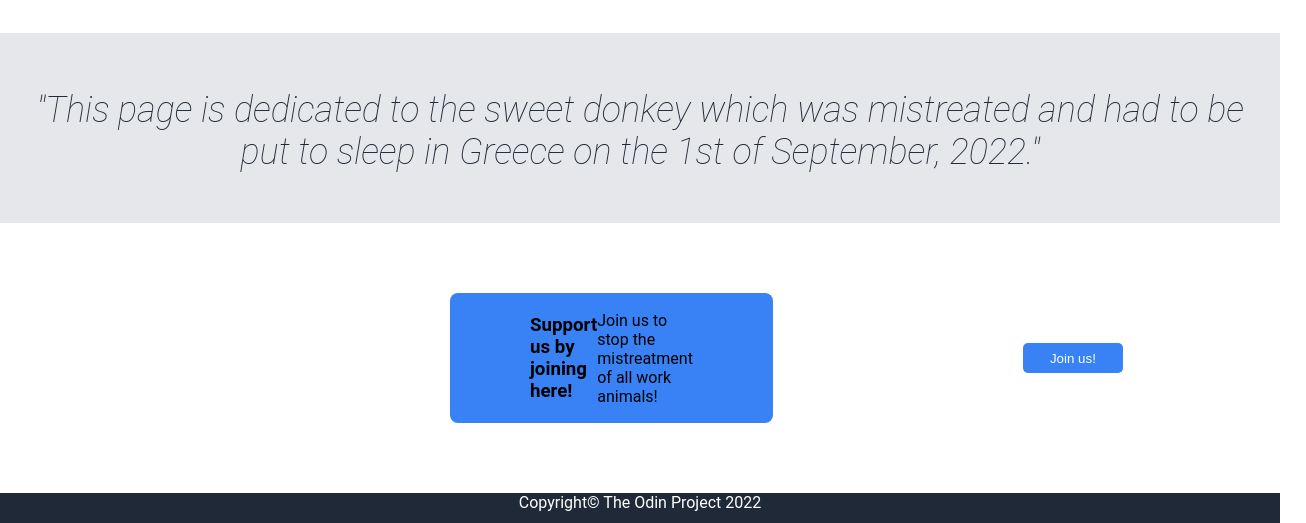
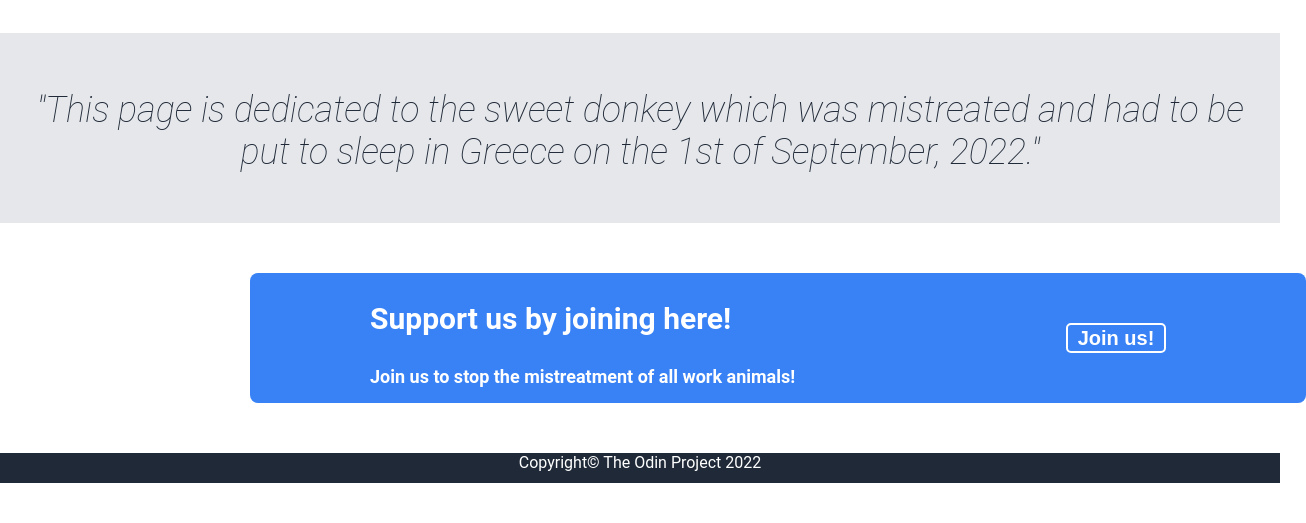
Before and after one commit to AlexPeti/Landing-Page, a plain HTML site: page index.html in a window 1280 px wide. Shown: the part 955-1478 px from the top of the page, 1306 px wide, since content can reach past the window. After the commit the page ends 1438 px from the top, so only its background shows below. Drawn offline with Linux system fonts and the light colour scheme.

Commit message:
finalized the page

```diff
--- a/index.html
+++ b/index.html
@@ -8,7 +8,7 @@
     <title>Landing Page</title>
 </head>
 <body>
-
+   <!-----------------HEADER SECTION------------------->
     <div class="header">
         <div><img src="/home/alexpeti/repos/Landing-Page/donkeylogo.jpeg" class="header-logo"></div>
         <nav class="navinfo">
@@ -17,7 +17,7 @@
             <a class="link" href="?">Services</a>
         </nav>
     </div>
-
+<!----------------------HERO SECTION----------------------------------->
     <div class="hero">
         <div class="hero-text">
         <h1>A tribute page about donkeys.</h1>
@@ -28,7 +28,7 @@
     </div>
    </div>
 
-
+<!-----------------------CONTAINER SECTION-------------------------------------------->
     <h2 class=container-text>Some sweet donkeys.</h2>
         <div class="container">
         <div class="container-items">
@@ -49,25 +49,29 @@
               </div>
     </div>
 
-
+<!------------------------QUOTE SECTION---------------------------------------------->
     <div class="quote-area">
         <p class="quote">"This page is dedicated to the sweet donkey which was mistreated and had to be put to sleep in Greece on the 1st of September, 2022."</p>
 
     </div>
 
-    <div class="support">
-        <div class="support-textarea support-text">
-            <h3>Support us by joining here!</h3>
-            <p class="support-us">Join us to stop the mistreatment of all work animals!</p>
+ <!-----------------------JOIN US SECTION---------------------------------------------->
+    <div class="whitespace">
+        <div class="container-join">
+            <div class="container-join-text">
+                <h3>Support us by joining here!</h3>
+                <p>Join us to stop the mistreatment of all work animals!</p>
+            </div>
+            <div class="container-join-button">
+                <button class="join-button" type="button">Join us!</button>
+            </div>
         </div>
-        <div class="support-textarea support-button">
-            <button type="button">Join us!</button></div>
     </div>
 
 
 
 
-
+<!------------------------FOOTER SECTION------------------------------->
 
     <footer>Copyright&copy; The Odin Project 2022</footer>
 </body>
--- a/styles.css
+++ b/styles.css
@@ -3,7 +3,7 @@ body {
     font-family: 'Roboto' , arial;
     text-align: center;
 }
-
+/*------------HEADER AND LOGO SECTION-----------------*/
 .header {
     height:100px;
     width: auto;
@@ -28,7 +28,7 @@ body {
     margin: 5px;
 
 }
-
+/*-----------------------HERO SECTION---------------------*/
 .hero {
     display: flex;
     background-color: #1F2937;
@@ -56,6 +56,7 @@ button {
     width: 100px;
     height: 30px;
     border: none;
+    cursor: grab;
 }
 
 
@@ -67,7 +68,7 @@ button {
     padding-top: 20px;
     margin-right: 200px;
 }
-
+/*---------------------IMAGE CONTAINER SECTION--------------------------*/
 .container {
     display: flex;
     height: 300px;
@@ -113,6 +114,7 @@ button {
     font-family: 'Roboto', arial;
 }
 
+/*------------------QUOTE SECTION---------------------*/
 
 .quote-area {
     height: 150px;
@@ -130,20 +132,13 @@ button {
     color: #1F2937;
 }
 
-.support {
-   height: 150px;
-   width: auto;
-   background-color: white;
-   margin: 50px 150px;
-   padding: 10px 50px;
-   align-items: center;
-   display: flex;
-}
+/*----------------- JOIN US SECTION--------------------*/
 
-.support-text {
+.container-join {
     background-color: #3882F6;
     display: flex;
     align-items: center;
+    width: 70%;
     height: 100px;
     text-align: left;
     margin: 50px 250px;
@@ -152,11 +147,32 @@ button {
     display: flex;
     border-radius: 8px;
     border-color: none;
+    justify-content: space-between;
 }
 
-.support-textarea {
-    flex: 1;
+.container-join-text {
+    font-size: 18px;
+    font-weight: bold;
+    color: white;
+    margin-left: 40px;
+    width: 50%;
 }
+
+h3 {
+    font-size: 30px;
+}
+
+.join-button {
+    font-size: 20px;
+    font-weight: bold;
+    margin-right: 60px;
+    border: 2px solid white;
+    border-radius: 5px;
+    cursor: grab;
+}
+
+
+/* -------------- FOOTER -------------------*/
 
 footer {
     height: 30px;
```
